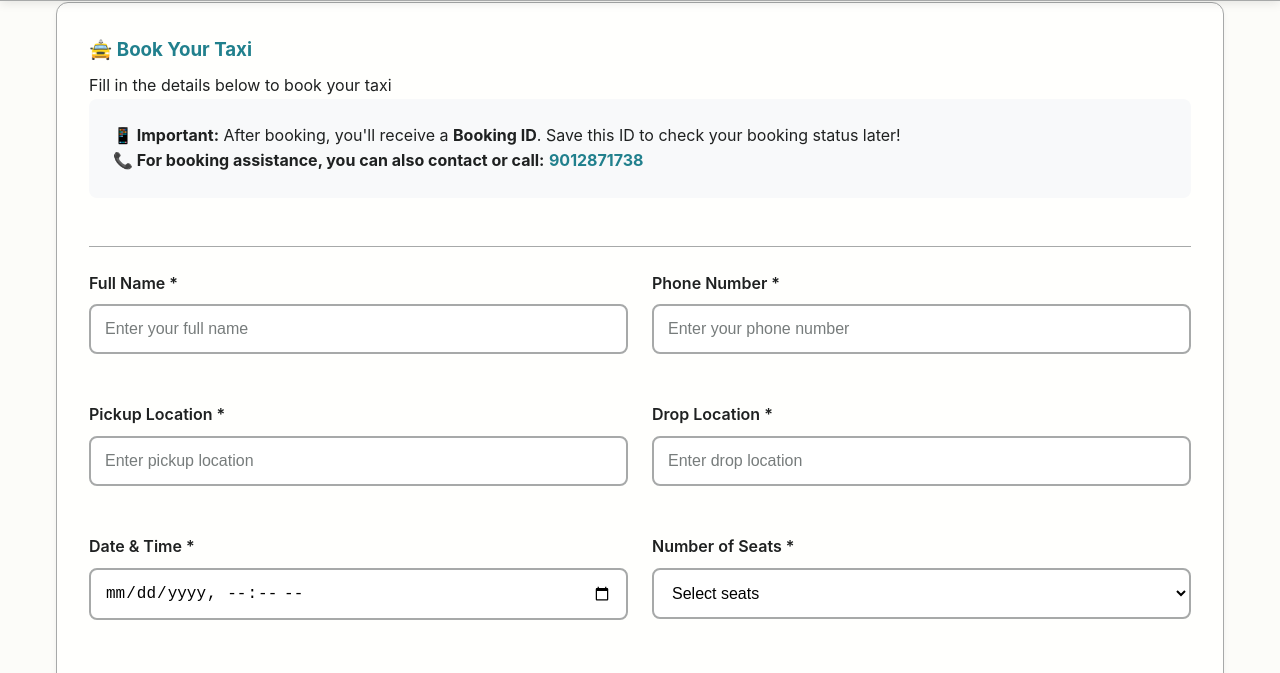
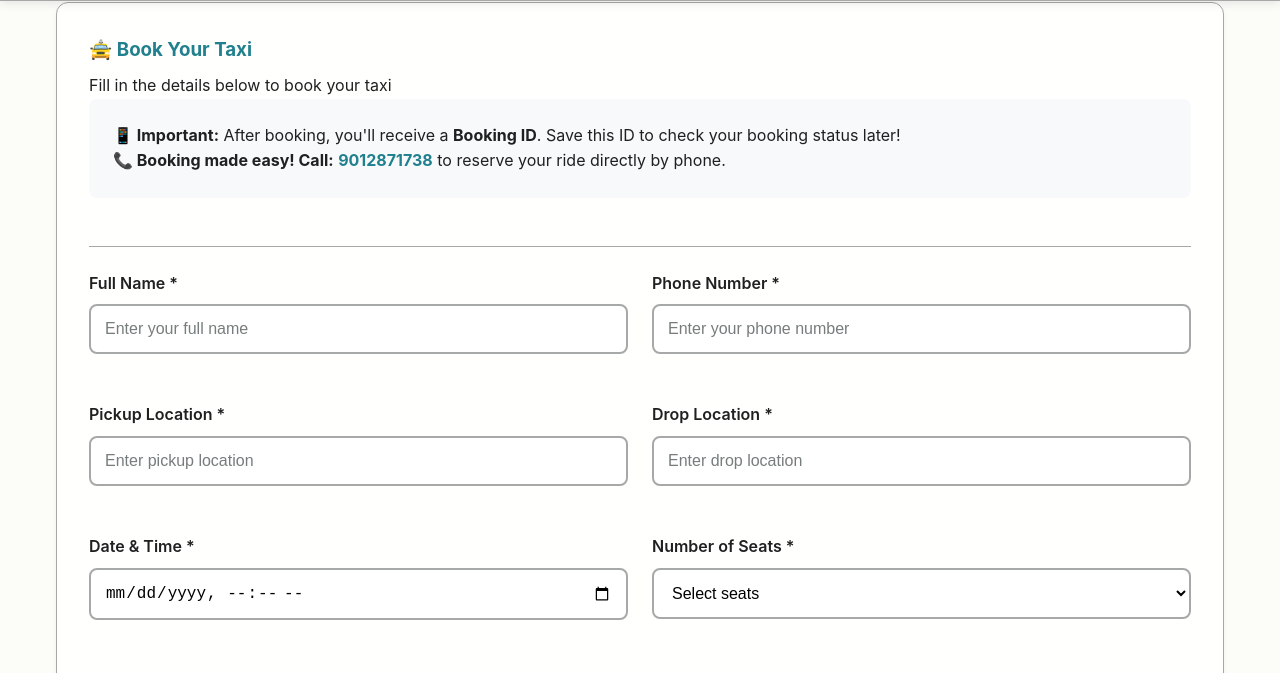
Before and after one commit to sagarkohli07/aapki-apni-taxi, a plain HTML site: page index.html in a window 1280 px wide. Both pictures are taken after a click on the button "Book Your Ride". Shown: the part 78-751 px from the top of the page. Drawn offline with Linux system fonts and the light colour scheme.

Commit message:
index.html

```diff
--- a/index.html
+++ b/index.html
@@ -85,7 +85,12 @@
 
                     <div class="booking-info">
                         <p><strong>📱 Important:</strong> After booking, you'll receive a <strong>Booking ID</strong>. Save this ID to check your booking status later!</p>
-                        <p><strong>📞 For booking assistance, you can also contact or call:</strong> <a href="tel:9012871738" style="color: var(--color-primary); text-decoration: none; font-weight: bold;">9012871738</a></p>
+                        <p>
+                      <strong>📞 Booking made easy! Call:</strong>
+                     <a href="tel:9012871738" style="color: var(--color-primary); text-decoration: none; font-weight: bold;">9012871738</a>
+                      to reserve your ride directly by phone.
+                    </p>
+
                     </div>
                 </div>
                 <div class="card__body">
```
